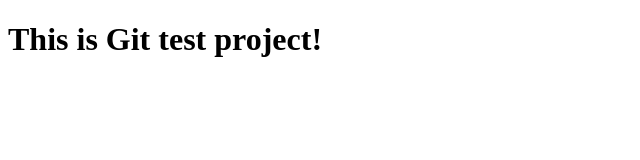
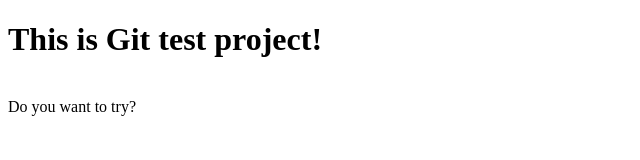
Before and after one commit to davidxzd/davidxJava, a plain HTML site: page WebContent/index.html in a window 1280 px wide. Shown: the whole page, without its empty margins (0-640 px from the left). Drawn offline with Linux system fonts and the light colour scheme.

Commit message:
more change

```diff
--- a/WebContent/index.html
+++ b/WebContent/index.html
@@ -6,5 +6,7 @@
 </head>
 <body>
 <h1>This is Git test project!</h1>
+<br />
+Do you want to try?
 </body>
 </html>
```
